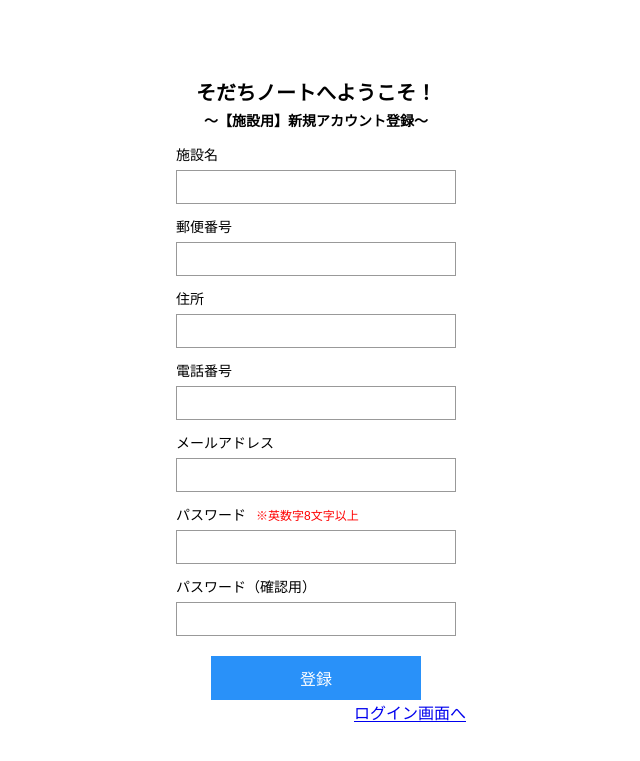
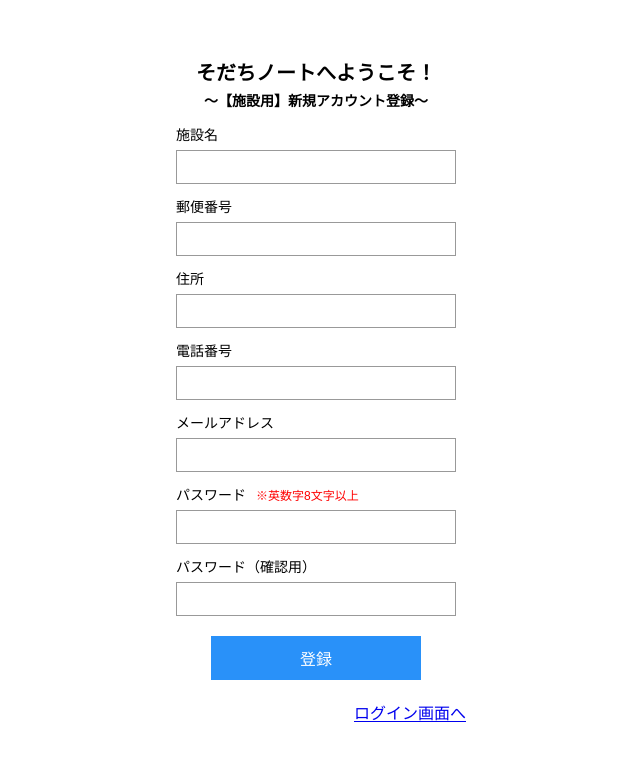
Before and after one commit to mai2130/sodachi_note, a Django app: page /accounts/signup/facility/ in a window 1280 px wide. Shown: the top 761 px of the page, without its empty margins (324-964 px from the left). Run offline with Django 5.2, Linux system fonts and the light colour scheme.

Commit message:
ログイン画面へmargin修正

```diff
--- a/static/css/signup.css
+++ b/static/css/signup.css
@@ -106,7 +106,7 @@ ul.errorlist{
 
 .link-item{
     display: block;
-    margin: 0 auto;
+    margin: 20px auto;
     text-decoration: underline;
     text-underline-offset: 2px;
     font-size: 16px;
```
